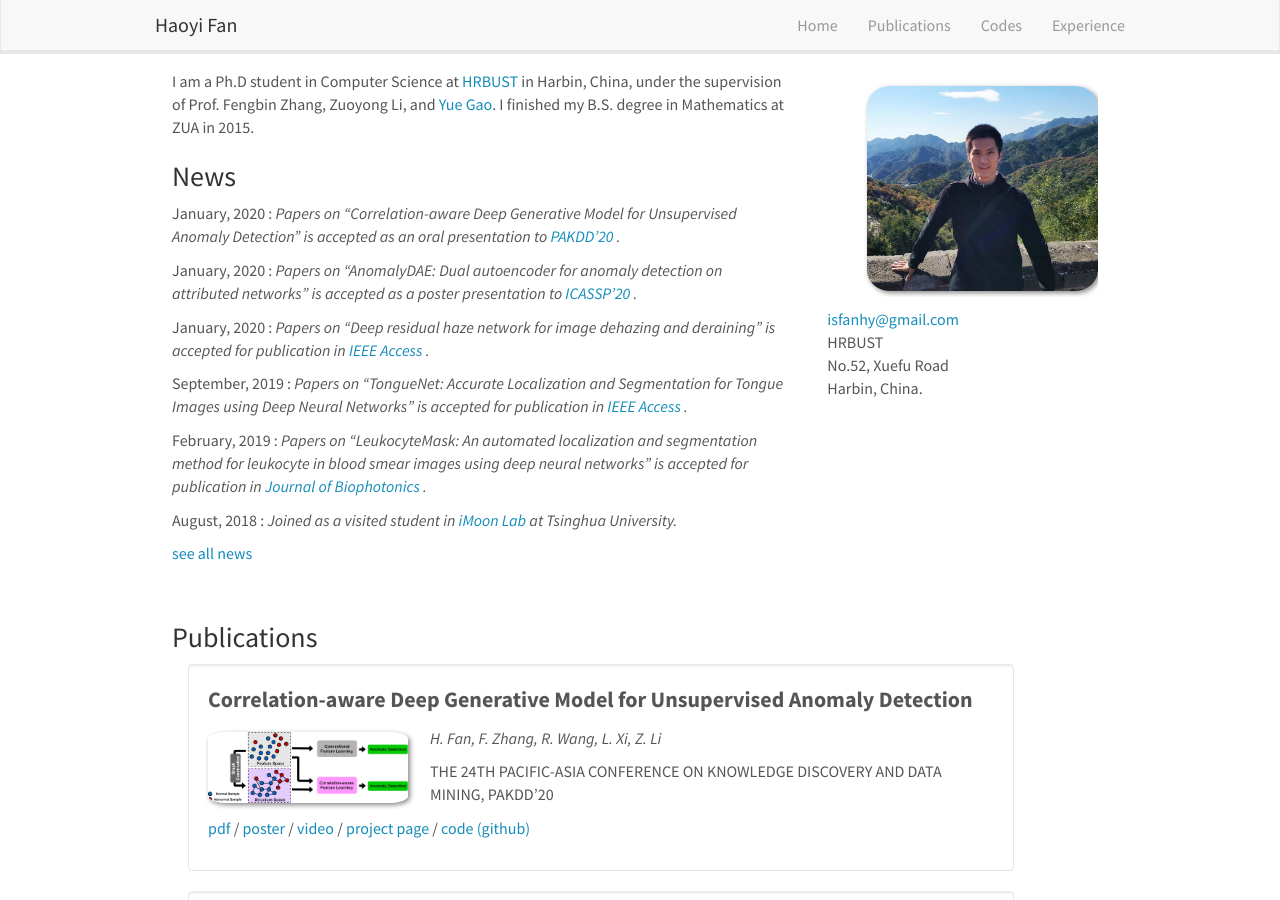
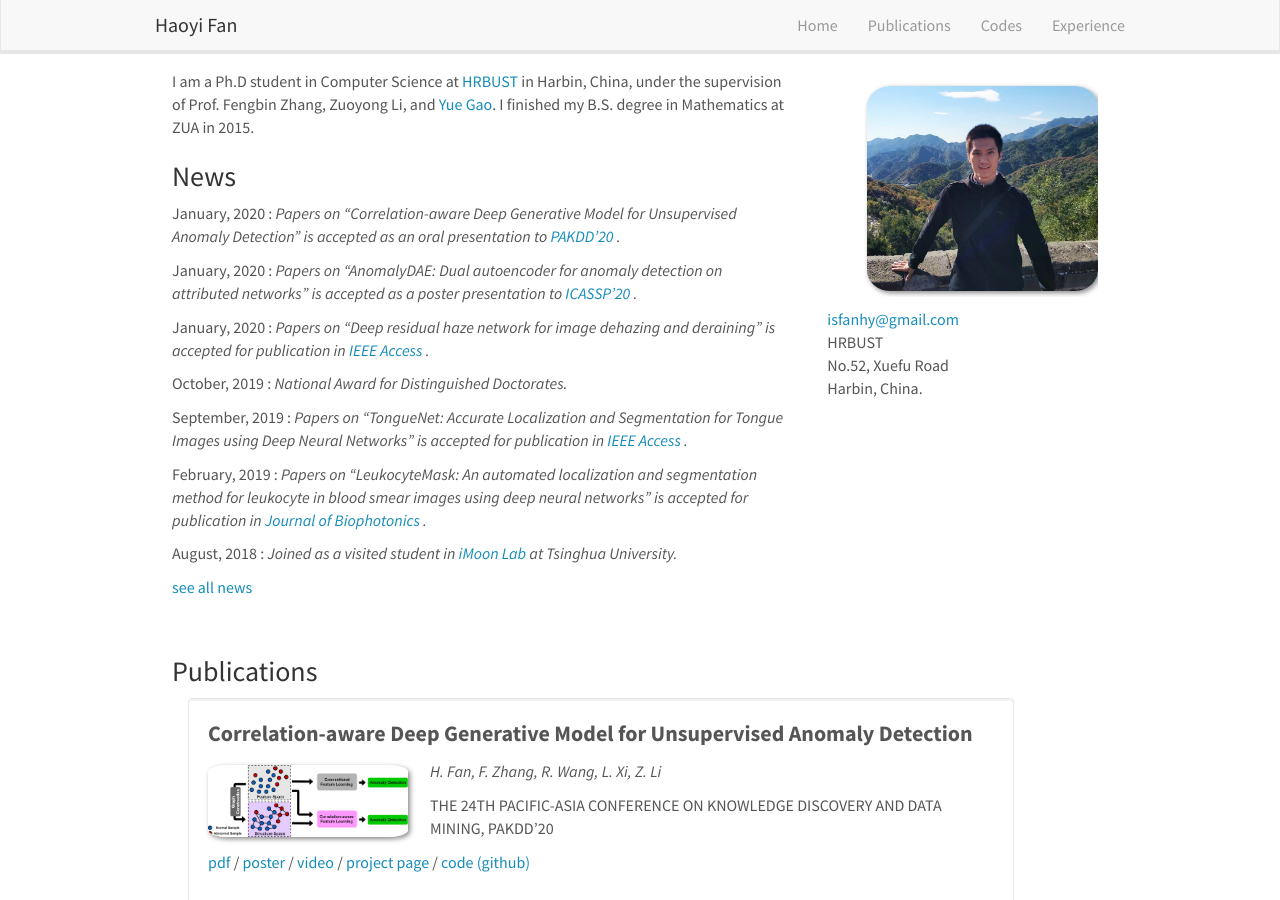
Before and after one commit to singularity12345/singularity12345.github.io, a Jekyll site: the page built from _pages/home.md, in a window 1280 px wide and 900 px high. Built offline with Jekyll 4.4.1, drawn with Linux system fonts in a browser that asks for light colours; nearby versions of some CDN libraries.

Commit message:
Update news.yml

```diff
--- a/_data/news.yml
+++ b/_data/news.yml
@@ -6,6 +6,9 @@
 
 - date: January, 2020
   headline: Papers on "Deep residual haze network for image dehazing and deraining" is accepted for publication in <a href="https://ieeeaccess.ieee.org/"> IEEE Access </a>.
+
+- date: October, 2019
+  headline: National Award for Distinguished Doctorates.
 
 - date: September, 2019
   headline: Papers on "TongueNet&#58; Accurate Localization and Segmentation for Tongue Images using Deep Neural Networks" is accepted for publication in <a href="https://ieeeaccess.ieee.org/"> IEEE Access </a>.
```
